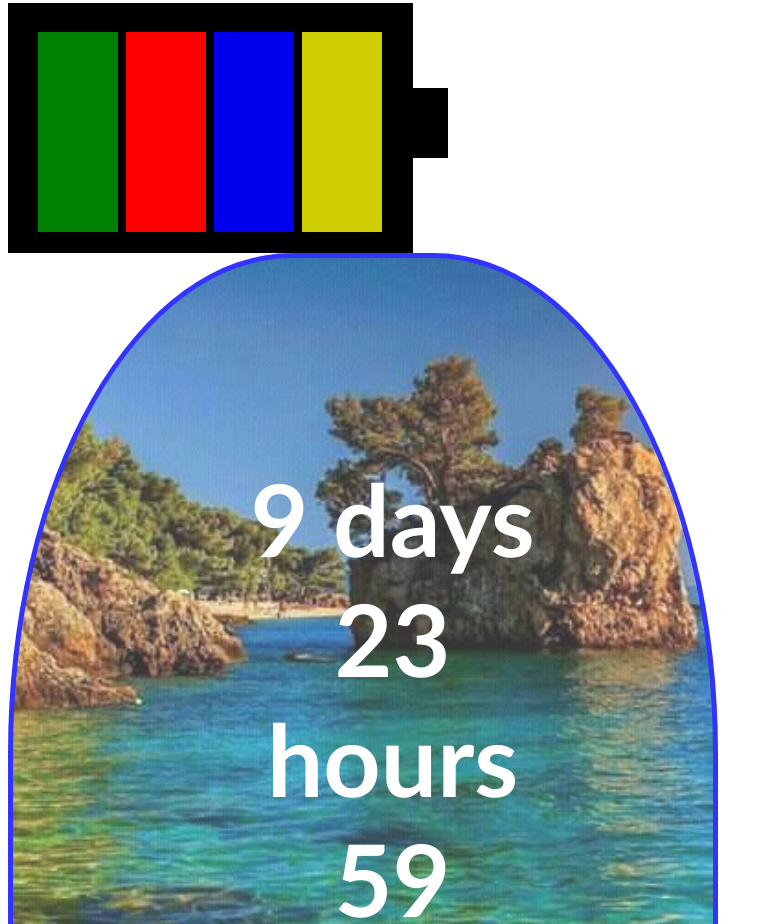
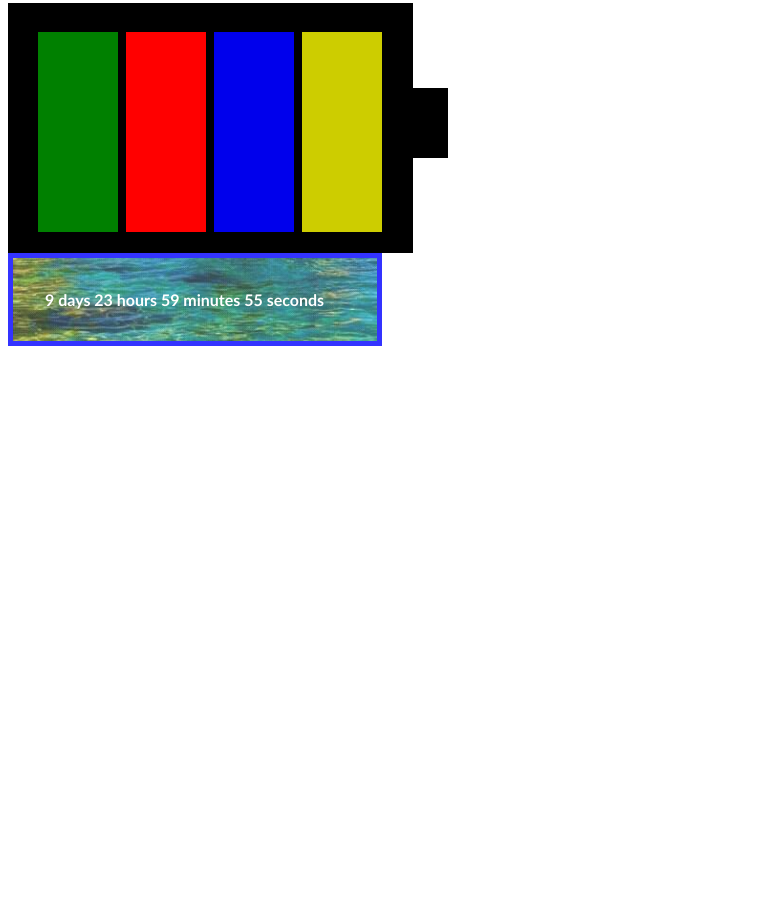
Before and after one commit to lauraMeiz/animations, a website: page index.html in a window 1280 px wide. Shown: the part 1616-2540 px from the top of the page, without its empty margins (0-773 px from the left). After the commit the page ends 1970 px from the top, so only its background shows below. Drawn offline with Linux system fonts and the light colour scheme.

Commit message:
time css

```diff
--- a/css/components/time.css
+++ b/css/components/time.css
@@ -8,7 +8,7 @@
   background-size: cover;
   opacity: 0.8;
   font-family: "Gill Sans", "Gill Sans MT", Calibri, "Trebuchet MS", sans-serif;
-  font-size: 100px;
+  /* font-size: 100px; */
   font-weight: bold;
   color: white;
   text-align: center;
@@ -16,6 +16,6 @@
   padding-bottom: 2em;
   padding-left: 2em;
   padding-right: 2em;
-  border-radius: 40%;
+  /* border-radius: 40%; */
   border: 5px solid blue;
 }
```
